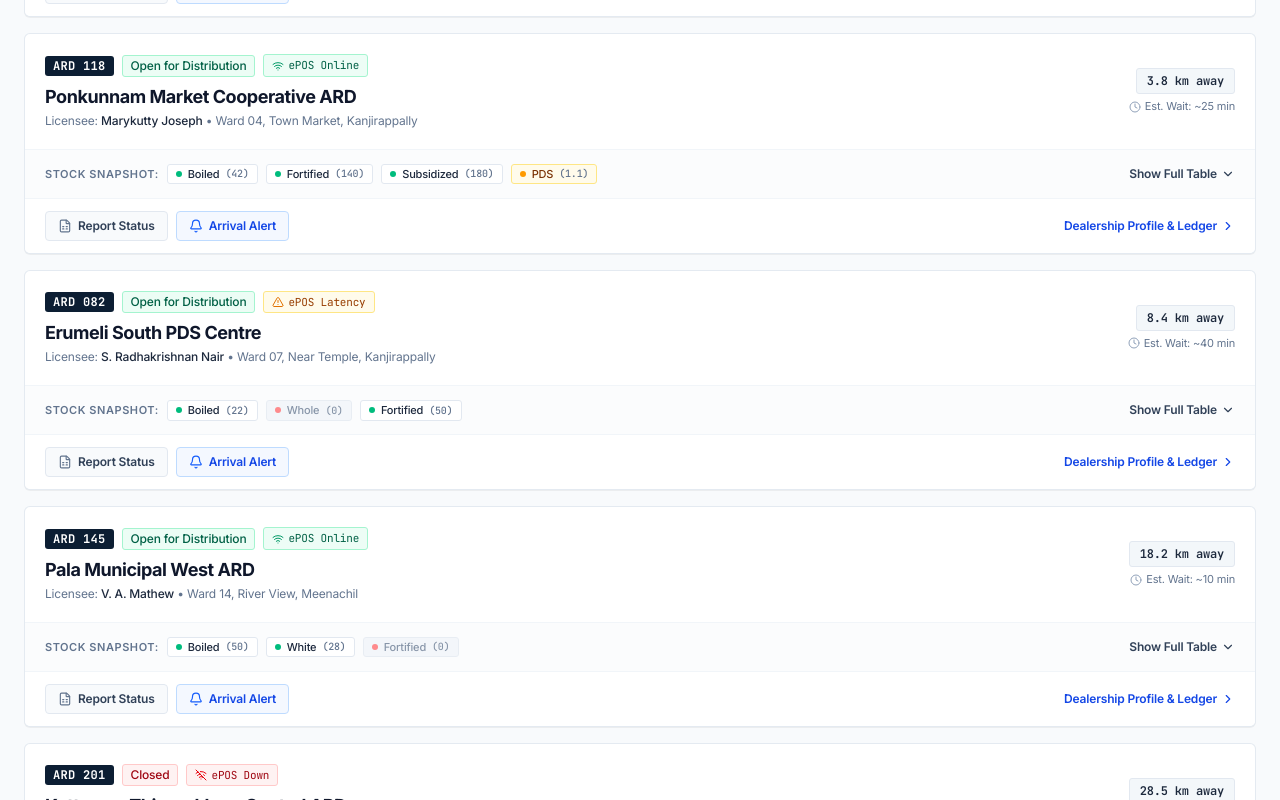
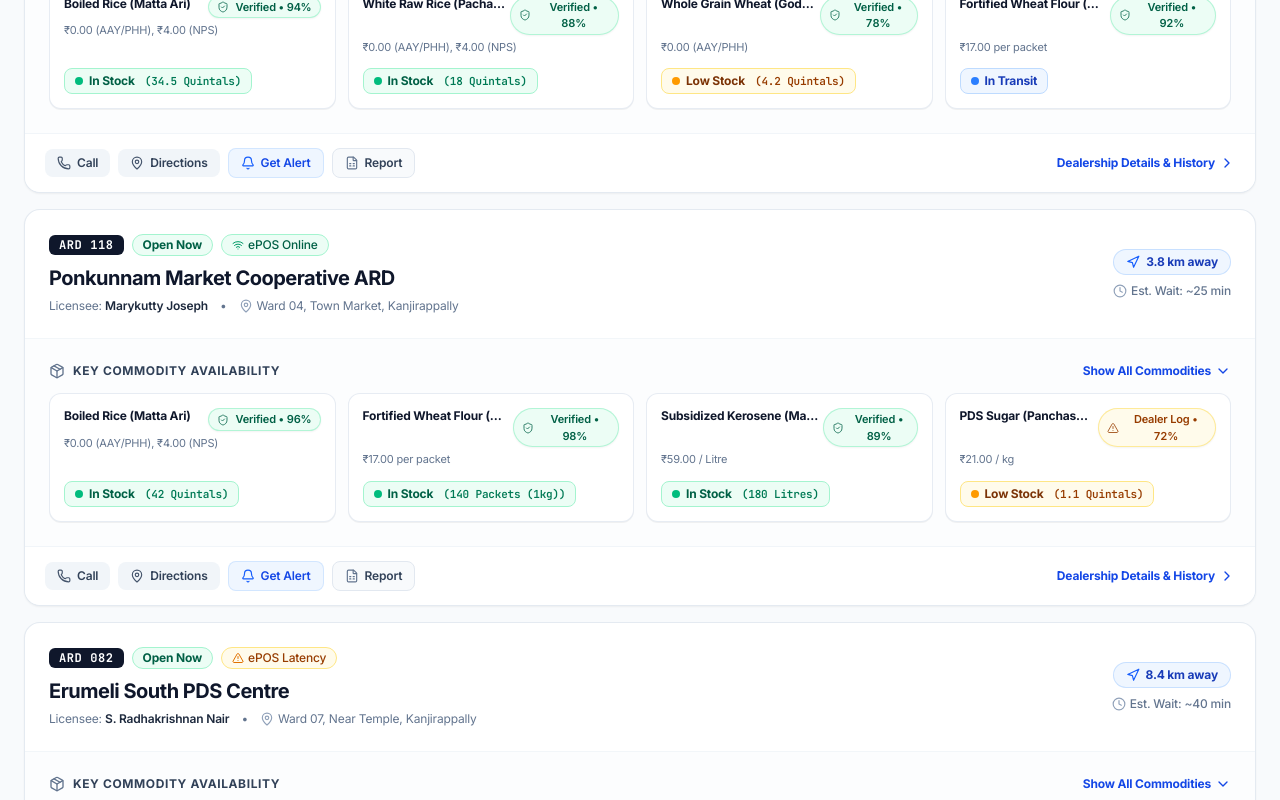
Before and after one commit to joyelshajii/RationMitra, a React (Vite) app: page / in a window 1280 px wide. Shown: the part 840-1640 px from the top of the page. Built offline with nearby package versions, Linux system fonts and the light colour scheme.

Commit message:
refactor(ui): redesign ration shop cards with 4-pillar commodity matrix and direct contact actions

```diff
--- a/src/components/ShopCard.tsx
+++ b/src/components/ShopCard.tsx
@@ -1,7 +1,8 @@
 import React, { useState } from 'react';
-import { RationShop, CardType } from '../types';
+import { RationShop, CardType, StockItem } from '../types';
 import { usePds } from '../context/PdsContext';
 import { StockTable } from './StockTable';
+import { TrustBadge } from './TrustBadge';
 import {
   MapPin,
   Phone,
@@ -14,6 +15,9 @@ import {
   ChevronRight,
   ChevronDown,
   ChevronUp,
+  Navigation,
+  CheckCircle2,
+  Package,
 } from 'lucide-react';
 
 interface ShopCardProps {
@@ -26,6 +30,7 @@ export const ShopCard: React.FC<ShopCardProps> = ({ shop, cardTypeFilter }) => {
     setSelectedShopId,
     setActiveView,
     setSubscribeModalData,
+    setAuditModalItem,
     language,
   } = usePds();
 
@@ -36,190 +41,273 @@ export const ShopCard: React.FC<ShopCardProps> = ({ shop, cardTypeFilter }) => {
     switch (shop.eposStatus) {
       case 'ONLINE':
         return (
-          <span
-            className="inline-flex items-center gap-1 text-[11px] font-mono text-emerald-800 bg-emerald-50/90 px-2 py-0.5 border border-emerald-200"
-            style={{ borderRadius: '3px' }}
-          >
+          <span className="inline-flex items-center gap-1 text-xs font-medium text-emerald-800 bg-emerald-50 px-2.5 py-0.5 rounded-full border border-emerald-200">
             <Wifi className="w-3 h-3 text-emerald-600" />
             <span>ePOS Online</span>
           </span>
         );
       case 'SLOW':
         return (
-          <span
-            className="inline-flex items-center gap-1 text-[11px] font-mono text-amber-800 bg-amber-50 px-2 py-0.5 border border-amber-200"
-            style={{ borderRadius: '3px' }}
-          >
+          <span className="inline-flex items-center gap-1 text-xs font-medium text-amber-800 bg-amber-50 px-2.5 py-0.5 rounded-full border border-amber-200">
             <AlertTriangle className="w-3 h-3 text-amber-600" />
             <span>ePOS Latency</span>
           </span>
         );
       case 'OFFLINE':
         return (
-          <span
-            className="inline-flex items-center gap-1 text-[11px] font-mono text-red-800 bg-red-50 px-2 py-0.5 border border-red-200"
-            style={{ borderRadius: '3px' }}
-          >
-            <WifiOff className="w-3 h-3 text-red-600" />
-            <span>ePOS Down</span>
+          <span className="inline-flex items-center gap-1 text-xs font-medium text-rose-800 bg-rose-50 px-2.5 py-0.5 rounded-full border border-rose-200">
+            <WifiOff className="w-3 h-3 text-rose-600" />
+            <span>ePOS Offline</span>
           </span>
         );
     }
   };
 
-  // Commodities summary overview
-  const inStockCount = shop.stock.filter((s) => s.status === 'IN_STOCK').length;
-  const totalCount = shop.stock.length;
+  // Filter stock for the selected card
+  const filteredStock = shop.stock.filter((item) => {
+    if (cardTypeFilter === 'ALL') return true;
+    return item.eligibleCards.includes(cardTypeFilter);
+  });
+
+  const getStockStatusTag = (status: StockItem['status'], qty: number, unit: string) => {
+    switch (status) {
+      case 'IN_STOCK':
+        return (
+          <span className="inline-flex items-center gap-1.5 px-2.5 py-1 text-xs font-bold bg-emerald-50 text-emerald-800 border border-emerald-200 rounded-lg">
+            <span className="w-2 h-2 rounded-full bg-emerald-500 shrink-0" />
+            <span>{isMl ? 'ലഭ്യമാണ്' : 'In Stock'}</span>
+            <span className="text-[11px] font-mono text-emerald-700 font-semibold ml-1">
+              ({qty} {unit})
+            </span>
+          </span>
+        );
+      case 'LOW_STOCK':
+        return (
+          <span className="inline-flex items-center gap-1.5 px-2.5 py-1 text-xs font-bold bg-amber-50 text-amber-900 border border-amber-200 rounded-lg">
+            <span className="w-2 h-2 rounded-full bg-amber-500 shrink-0" />
+            <span>{isMl ? 'കുറവാണ്' : 'Low Stock'}</span>
+            <span className="text-[11px] font-mono text-amber-800 font-semibold ml-1">
+              ({qty} {unit})
+            </span>
+          </span>
+        );
+      case 'EXHAUSTED':
+        return (
+          <span className="inline-flex items-center gap-1.5 px-2.5 py-1 text-xs font-bold bg-slate-100 text-slate-600 border border-slate-200 rounded-lg">
+            <span className="w-2 h-2 rounded-full bg-slate-400 shrink-0" />
+            <span>{isMl ? 'സ്റ്റോക്ക് തീർന്നു' : 'Out of Stock'}</span>
+          </span>
+        );
+      case 'AWAITING_SUPPLY':
+        return (
+          <span className="inline-flex items-center gap-1.5 px-2.5 py-1 text-xs font-bold bg-blue-50 text-blue-800 border border-blue-200 rounded-lg">
+            <span className="w-2 h-2 rounded-full bg-blue-500 shrink-0" />
+            <span>{isMl ? 'വരുന്നതേയുള്ളൂ' : 'In Transit'}</span>
+          </span>
+        );
+    }
+  };
 
   return (
-    <article
-      className="bg-white border border-slate-200/90 transition-all hover:border-slate-300 shadow-2xs overflow-hidden"
-      style={{ borderRadius: '6px' }}
-    >
+    <article className="bg-white border border-slate-200/90 rounded-2xl shadow-xs hover:shadow-md transition-all overflow-hidden group">
       {/* Header Info Area */}
-      <div className="p-4 sm:p-5 border-b border-slate-100 flex flex-col md:flex-row md:items-center justify-between gap-4">
-        <div>
-          <div className="flex flex-wrap items-center gap-2 mb-1.5">
-            <span
-              className="px-2 py-0.5 text-xs font-mono font-bold bg-[#0C1E33] text-white tracking-wide"
-              style={{ borderRadius: '3px' }}
-            >
+      <div className="p-5 sm:p-6 border-b border-slate-100/90">
+        <div className="flex flex-col lg:flex-row lg:items-center justify-between gap-4">
+          <div className="space-y-1.5">
+            <div className="flex flex-wrap items-center gap-2">
+              <span className="px-2.5 py-0.5 text-xs font-mono font-bold bg-slate-900 text-white rounded-md tracking-wider">
                 {shop.ardNumber}
               </span>
+
               <span
-              className={`px-2 py-0.5 text-xs font-medium border ${
+                className={`px-2.5 py-0.5 text-xs font-bold rounded-full border ${
                   shop.isOpen
                     ? 'bg-emerald-50 text-emerald-800 border-emerald-200'
-                  : 'bg-red-50 text-red-800 border-red-200'
+                    : 'bg-rose-50 text-rose-800 border-rose-200'
                 }`}
-              style={{ borderRadius: '3px' }}
               >
-              {shop.isOpen ? (isMl ? 'വിതരണം നടക്കുന്നു' : 'Open for Distribution') : (isMl ? 'അടച്ചിരിക്കുന്നു' : 'Closed')}
+                {shop.isOpen
+                  ? isMl
+                    ? 'വിതരണം നടക്കുന്നു'
+                    : 'Open Now'
+                  : isMl
+                  ? 'അടച്ചിരിക്കുന്നു'
+                  : 'Closed'}
               </span>
+
               {getEposBadge()}
             </div>
 
-          <h3 className="text-base sm:text-lg font-bold text-slate-900 tracking-tight">
+            <h3 className="text-lg sm:text-xl font-bold text-slate-900 tracking-tight pt-0.5">
               {isMl ? shop.nameMl : shop.nameEn}
             </h3>
-          <p className="text-xs text-slate-500 mt-0.5">
-            {isMl ? 'ലൈസൻസി' : 'Licensee'}: <span className="font-medium text-slate-800">{shop.licensee}</span> • {shop.ward}, {shop.taluk}
-          </p>
+
+            <div className="flex flex-wrap items-center gap-x-3 gap-y-1 text-xs text-slate-500">
+              <span>
+                {isMl ? 'ലൈസൻസി' : 'Licensee'}:{' '}
+                <strong className="text-slate-800 font-semibold">{shop.licensee}</strong>
+              </span>
+              <span>•</span>
+              <span className="flex items-center gap-1">
+                <MapPin className="w-3.5 h-3.5 text-slate-400 shrink-0" />
+                <span>{shop.ward}, {shop.taluk}</span>
+              </span>
+            </div>
           </div>
 
-        {/* Distance, Queue, Sync indicators */}
-        <div className="flex sm:flex-col items-end justify-between sm:justify-center border-t sm:border-t-0 pt-2.5 sm:pt-0 border-slate-100 text-right gap-1 shrink-0">
-          <div
-            className="text-xs font-mono font-semibold text-slate-800 bg-slate-100/80 px-2.5 py-1 border border-slate-200"
-            style={{ borderRadius: '3px' }}
-          >
-            {shop.distanceKm} km {isMl ? 'ദൂരം' : 'away'}
+          {/* Distance, Queue, Hours Info Strip */}
+          <div className="flex flex-row lg:flex-col items-start lg:items-end justify-between lg:justify-center gap-2 pt-3 lg:pt-0 border-t lg:border-t-0 border-slate-100">
+            <div className="inline-flex items-center gap-1.5 text-xs font-bold text-blue-800 bg-blue-50 px-3 py-1 rounded-full border border-blue-200/80">
+              <Navigation className="w-3.5 h-3.5 text-blue-600 shrink-0" />
+              <span>{shop.distanceKm} km {isMl ? 'ദൂരം' : 'away'}</span>
             </div>
-          <div className="text-[11px] text-slate-500 flex items-center gap-1">
-            <Clock className="w-3 h-3 text-slate-400" />
+
+            <div className="flex items-center gap-3 text-xs text-slate-500">
+              <span className="flex items-center gap-1 font-medium">
+                <Clock className="w-3.5 h-3.5 text-slate-400" />
                 <span>Est. Wait: ~{shop.queueEstimateMinutes} min</span>
+              </span>
+            </div>
           </div>
         </div>
       </div>
 
-      {/* Quick Commodity Chips Snapshot */}
-      <div className="px-4 sm:px-5 py-3 bg-slate-50/50 border-b border-slate-100 flex flex-wrap items-center justify-between gap-3 text-xs">
-        <div className="flex flex-wrap items-center gap-2">
-          <span className="text-[11px] font-semibold text-slate-500 uppercase tracking-wider">
-            {isMl ? 'ലഭ്യത' : 'Stock Snapshot'}:
+      {/* Core Commodities Visual Grid (Clean 2-to-4 column responsive grid) */}
+      <div className="p-5 sm:p-6 bg-slate-50/40 border-b border-slate-100">
+        <div className="flex items-center justify-between mb-3.5">
+          <div className="flex items-center gap-2">
+            <Package className="w-4 h-4 text-slate-500" />
+            <span className="text-xs font-bold text-slate-700 uppercase tracking-wider">
+              {isMl ? 'പ്രധാന ഭക്ഷ്യധാന്യ ലഭ്യത' : 'Key Commodity Availability'}
             </span>
-          {shop.stock.slice(0, 5).map((st) => (
-            <span
-              key={st.id}
-              className={`inline-flex items-center gap-1.5 px-2 py-0.5 text-[11px] font-medium border ${
-                st.status === 'IN_STOCK'
-                  ? 'bg-white text-slate-800 border-slate-200'
-                  : st.status === 'LOW_STOCK'
-                  ? 'bg-amber-50 text-amber-900 border-amber-200'
-                  : 'bg-slate-100 text-slate-500 border-slate-200 opacity-75'
-              }`}
-              style={{ borderRadius: '3px' }}
-            >
-              <span
-                className={`w-1.5 h-1.5 rounded-full shrink-0 ${
-                  st.status === 'IN_STOCK'
-                    ? 'bg-emerald-500'
-                    : st.status === 'LOW_STOCK'
-                    ? 'bg-amber-500'
-                    : 'bg-red-400'
-                }`}
-              />
-              <span className="truncate max-w-[120px]">{isMl ? st.nameMl.split(' ')[0] : st.nameEn.split(' ')[0]}</span>
-              <span className="font-mono text-[10px] text-slate-500 tabular-nums">({st.quantityAvailable})</span>
-            </span>
-          ))}
-          {shop.stock.length > 5 && (
-            <span className="text-[11px] text-slate-400 font-mono">+{shop.stock.length - 5} more</span>
-          )}
           </div>
 
           <button
             type="button"
             onClick={() => setIsExpanded(!isExpanded)}
-          className="inline-flex items-center gap-1 text-xs font-semibold text-slate-700 hover:text-slate-900 transition-colors py-1"
+            className="inline-flex items-center gap-1 text-xs font-bold text-blue-700 hover:text-blue-800 transition-colors"
           >
-          <span>{isExpanded ? (isMl ? 'പട്ടിക ചുരുക്കുക' : 'Hide Table') : (isMl ? 'പട്ടിക കാണുക' : 'Show Full Table')}</span>
-          {isExpanded ? <ChevronUp className="w-3.5 h-3.5" /> : <ChevronDown className="w-3.5 h-3.5" />}
+            <span>
+              {isExpanded
+                ? isMl
+                  ? 'ചുരുക്കുക'
+                  : 'Hide Details'
+                : isMl
+                ? 'എല്ലാ സാധനങ്ങളും കാണുക'
+                : 'Show All Commodities'}
+            </span>
+            {isExpanded ? <ChevronUp className="w-4 h-4" /> : <ChevronDown className="w-4 h-4" />}
           </button>
         </div>
 
-      {/* Expanded Inventory Table */}
+        {/* Commodity Mini-Cards Grid */}
+        <div className="grid grid-cols-1 sm:grid-cols-2 lg:grid-cols-4 gap-3">
+          {filteredStock.slice(0, 4).map((item) => (
+            <div
+              key={item.id}
+              className="bg-white border border-slate-200/80 rounded-xl p-3.5 shadow-2xs space-y-2 flex flex-col justify-between"
+            >
+              <div>
+                <div className="flex items-start justify-between gap-1 mb-1">
+                  <h4 className="font-bold text-slate-900 text-xs truncate">
+                    {isMl ? item.nameMl : item.nameEn}
+                  </h4>
+                  <TrustBadge
+                    level={item.trustLevel}
+                    score={item.trustScore}
+                    onClickAudit={() => setAuditModalItem({ shop, item })}
+                    compact
+                  />
+                </div>
+
+                <div className="text-[11px] text-slate-500 truncate">
+                  {item.subsidyRatePerKg}
+                </div>
+              </div>
+
+              <div className="pt-1">
+                {getStockStatusTag(item.status, item.quantityAvailable, item.unit)}
+              </div>
+            </div>
+          ))}
+        </div>
+      </div>
+
+      {/* Expanded Table (when toggled) */}
       {isExpanded && (
-        <div className="p-4 sm:p-5 bg-white border-b border-slate-100">
+        <div className="p-5 sm:p-6 bg-white border-b border-slate-100 transition-all">
           <div className="flex items-center justify-between mb-3">
             <span className="text-xs font-bold uppercase tracking-wider text-slate-500">
-              {isMl ? 'തത്സമയ സ്റ്റോക്ക് നിലവാരം' : 'Live Commodity Balance Table'}
+              {isMl ? 'തത്സമയ സ്റ്റോക്ക് നിലവാരം' : 'Complete Stock Ledger & Challans'}
             </span>
-            <span className="text-[11px] font-mono text-slate-400">
-              Sync: {new Date(shop.eposLastSynced).toLocaleTimeString([], { hour: '2-digit', minute: '2-digit' })}
+            <span className="text-xs font-mono text-slate-400">
+              Synced: {new Date(shop.eposLastSynced).toLocaleTimeString([], { hour: '2-digit', minute: '2-digit' })}
             </span>
           </div>
           <StockTable shop={shop} cardTypeFilter={cardTypeFilter} compact={false} />
         </div>
       )}
 
-      {/* Card Action Strip */}
-      <div className="px-4 sm:px-5 py-3 bg-white flex flex-wrap items-center justify-between gap-3 text-xs">
-        <div className="flex items-center gap-2">
+      {/* Clean Bottom Action Strip */}
+      <div className="px-5 py-3.5 bg-white flex flex-wrap items-center justify-between gap-3 text-xs">
+        <div className="flex flex-wrap items-center gap-2">
+          {/* Quick Call */}
+          <a
+            href={`tel:${shop.phone}`}
+            className="inline-flex items-center gap-1.5 px-3 py-1.5 text-xs font-semibold text-slate-700 bg-slate-100 hover:bg-slate-200 rounded-lg transition-colors"
+            title="Call dealership"
+          >
+            <Phone className="w-3.5 h-3.5 text-slate-600" />
+            <span>{isMl ? 'വിളിക്കുക' : 'Call'}</span>
+          </a>
+
+          {/* Quick Map Directions */}
+          <a
+            href={`https://www.google.com/maps/search/?api=1&query=${shop.coordinates.lat},${shop.coordinates.lng}`}
+            target="_blank"
+            rel="noopener noreferrer"
+            className="inline-flex items-center gap-1.5 px-3 py-1.5 text-xs font-semibold text-slate-700 bg-slate-100 hover:bg-slate-200 rounded-lg transition-colors"
+            title="Open in Google Maps"
+          >
+            <MapPin className="w-3.5 h-3.5 text-slate-600" />
+            <span>{isMl ? 'ദിശ' : 'Directions'}</span>
+          </a>
+
+          {/* Set Alert */}
+          <button
+            type="button"
+            onClick={() => setSubscribeModalData({ shop })}
+            className="inline-flex items-center gap-1.5 px-3 py-1.5 text-xs font-semibold text-blue-700 bg-blue-50 hover:bg-blue-100 border border-blue-200/60 rounded-lg transition-colors"
+          >
+            <Bell className="w-3.5 h-3.5 text-blue-600" />
+            <span>{isMl ? 'അറിയിപ്പ്' : 'Get Alert'}</span>
+          </button>
+
+          {/* Report */}
           <button
             type="button"
             onClick={() => {
               setSelectedShopId(shop.id);
               setActiveView('REPORT');
             }}
-            className="inline-flex items-center gap-1.5 px-3 py-1.5 text-xs font-semibold text-slate-700 bg-slate-50 border border-slate-200 hover:bg-slate-100 hover:text-slate-900 transition-colors"
-            style={{ borderRadius: '4px' }}
+            className="inline-flex items-center gap-1.5 px-3 py-1.5 text-xs font-semibold text-slate-700 bg-slate-50 hover:bg-slate-100 border border-slate-200 rounded-lg transition-colors"
           >
             <FileSpreadsheet className="w-3.5 h-3.5 text-slate-500" />
-            <span>{isMl ? 'വിവരം അറിയിക്കുക' : 'Report Status'}</span>
-          </button>
-
-          <button
-            type="button"
-            onClick={() => setSubscribeModalData({ shop })}
-            className="inline-flex items-center gap-1.5 px-3 py-1.5 text-xs font-semibold text-blue-700 bg-blue-50/70 border border-blue-200 hover:bg-blue-100/70 transition-colors"
-            style={{ borderRadius: '4px' }}
-          >
-            <Bell className="w-3.5 h-3.5 text-blue-600" />
-            <span>{isMl ? 'അറിയിപ്പ് സജ്ജമാക്കുക' : 'Arrival Alert'}</span>
+            <span>{isMl ? 'റിപ്പോർട്ട്' : 'Report'}</span>
           </button>
         </div>
 
+        {/* Primary View Profile Button */}
         <button
           type="button"
           onClick={() => {
             setSelectedShopId(shop.id);
             setActiveView('SHOP_DETAIL');
           }}
-          className="inline-flex items-center gap-1 text-xs font-semibold text-blue-700 hover:text-blue-900 transition-colors"
+          className="inline-flex items-center gap-1 text-xs font-bold text-blue-700 hover:text-blue-900 transition-colors ml-auto sm:ml-0"
         >
-          <span>{isMl ? 'കൂടുതൽ വിവരങ്ങൾ & രേഖകൾ' : 'Dealership Profile & Ledger'}</span>
-          <ChevronRight className="w-3.5 h-3.5" />
+          <span>{isMl ? 'മുഴുവൻ വിവരങ്ങൾ കാണുക' : 'Dealership Details & History'}</span>
+          <ChevronRight className="w-4 h-4" />
         </button>
       </div>
     </article>
```
Lines whose indentation alone changed are shown as unchanged.
